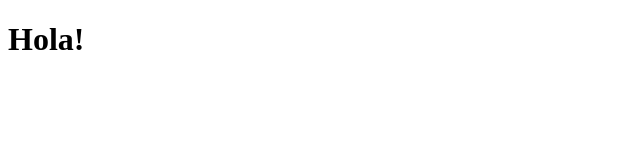
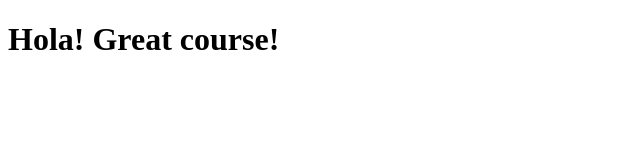
Before and after one commit to veroalana/coursera-test, a plain HTML site: page site/index.html in a window 1280 px wide. Shown: the whole page, without its empty margins (0-640 px from the left). Drawn offline with Linux system fonts and the light colour scheme.

Commit message:
Small adition to our page.

```diff
--- a/site/index.html
+++ b/site/index.html
@@ -4,6 +4,6 @@
 	<title>Hola!</title>
 </head>
 <body>
-<h1>Hola!</h1>
+<h1>Hola! Great course!</h1>
 </body>
 </html>
```
